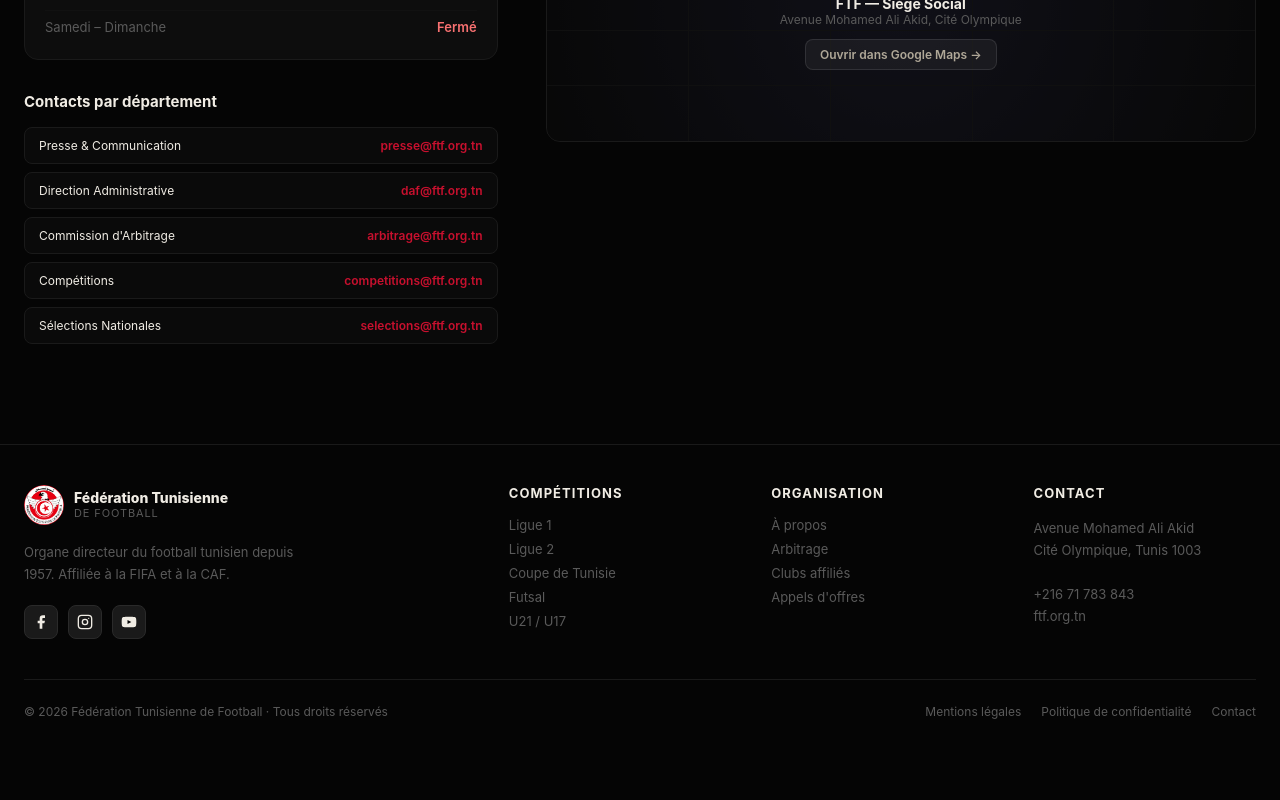
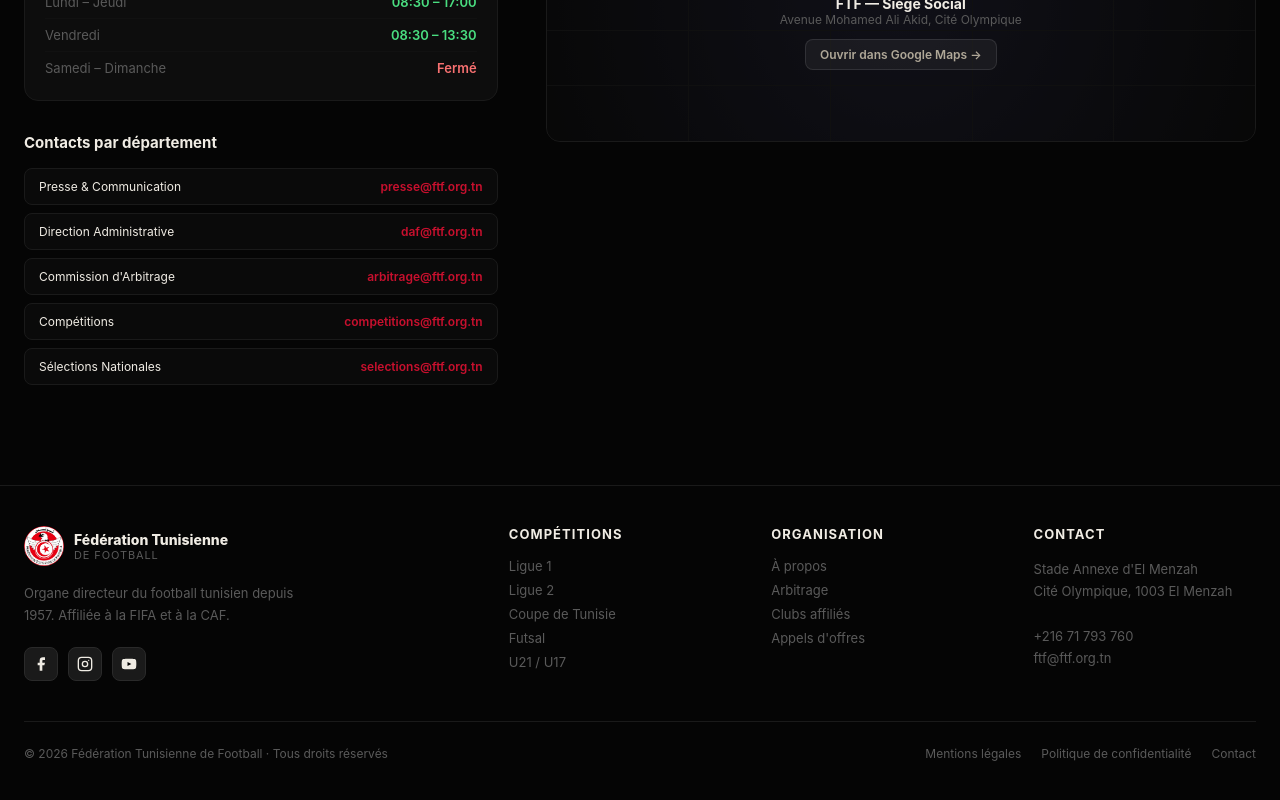
Before and after one commit to Mohammedjebali/ftf-demo, a Next.js app: page /contact in a window 1280 px wide. Shown: the part 974-1774 px from the top of the page. Before the commit the page ends 1733 px from the top, so only its background shows below. Built offline with nearby package versions, Linux system fonts and the light colour scheme.

Commit message:
fix: all real FTF contact info from ftf.org.tn/fr/contact (tel, email, address, dept emails)

```diff
--- a/app/contact/page.tsx
+++ b/app/contact/page.tsx
@@ -54,9 +54,9 @@
             <div style={{ display: "flex", flexDirection: "column", gap: "16px", marginBottom: "40px" }}>
               {[
                 { icon: "▸", label: "Adresse", value: "Avenue Mohamed Ali Akid\nCité Olympique, Tunis 1003" },
-                { icon: "📞", label: "Téléphone", value: "+216 71 783 843" },
+                { icon: "📞", label: "Téléphone", value: "+216 71 793 760\n+216 71 793 761\n+216 71 793 767" },
                 { icon: "📠", label: "Fax", value: "+216 71 802 323" },
-                { icon: "🌐", label: "Site officiel", value: "www.ftf.org.tn" },
+                { icon: "✉️", label: "Email", value: "ftf@ftf.org.tn" },
                 { icon: "🌐", label: "Site web", value: "www.ftf.org.tn" },
               ].map((c, i) => (
                 <div key={i} className="card" style={{ padding: "16px 20px", display: "flex", gap: "14px", alignItems: "flex-start" }}>
--- a/components/Footer.tsx
+++ b/components/Footer.tsx
@@ -53,9 +53,9 @@
           <div>
             <h4 style={{ color: TEXT, fontSize: "13px", fontWeight: 700, marginBottom: "16px", textTransform: "uppercase", letterSpacing: "0.08em" }}>Contact</h4>
             <p style={{ color: MUTED, fontSize: "13px", lineHeight: 1.7 }}>
-              Avenue Mohamed Ali Akid<br />Cité Olympique, Tunis 1003<br /><br />
-              <a href="tel:+21671783843" style={{ color: MUTED }}>+216 71 783 843</a><br />
-              <a href="https://www.ftf.org.tn" target="_blank" rel="noreferrer" style={{ color: MUTED }}>ftf.org.tn</a>
+              Stade Annexe d'El Menzah<br />Cité Olympique, 1003 El Menzah<br /><br />
+              <a href="tel:+21671793760" style={{ color: MUTED }}>+216 71 793 760</a><br />
+              <a href="mailto:ftf@ftf.org.tn" style={{ color: MUTED }}>ftf@ftf.org.tn</a>
             </p>
           </div>
         </div>
```
